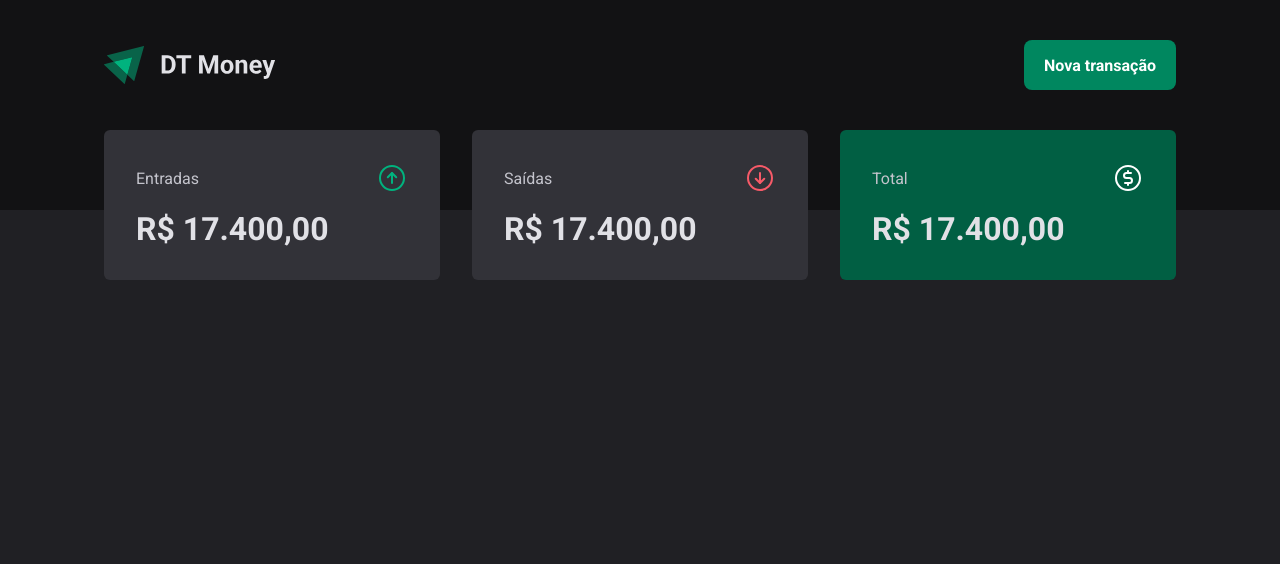
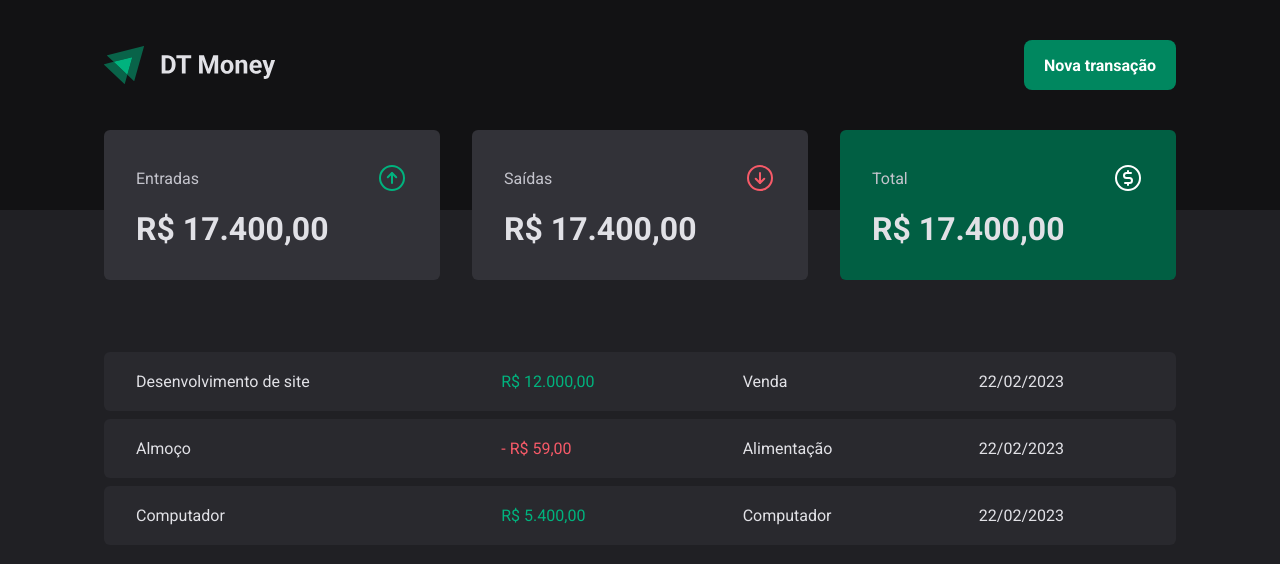
Before and after one commit to germanoricardi/rocketseat-ignite-003-dt-money, a React (Vite) app: page / in a window 1280 px wide. Shown: the top 564 px of the page. Built offline with nearby package versions, Linux system fonts and the light colour scheme.

Commit message:
Criado componente tabela de transações

```diff
--- a/src/pages/Transactions/index.tsx
+++ b/src/pages/Transactions/index.tsx
@@ -1,5 +1,6 @@
 import { Header } from "../../components/Header";
 import { Summary } from "../../components/Summary";
+import { PriceHighlight, TransactionsContainer, TransactionsTable } from "./styles";
 
 export function Transactions() {
   return (
@@ -7,6 +8,37 @@
       <Header />
 
       <Summary />
+
+      <TransactionsContainer>
+        <TransactionsTable>
+          <tbody>
+            <tr>
+              <td>Desenvolvimento de site</td>
+              <td>
+                <PriceHighlight variant="income">R$ 12.000,00</PriceHighlight>
+              </td>
+              <td>Venda</td>
+              <td>22/02/2023</td>
+            </tr>
+            <tr>
+              <td>Almoço</td>
+              <td>
+                <PriceHighlight variant="outcome">- R$ 59,00</PriceHighlight>
+              </td>
+              <td>Alimentação</td>
+              <td>22/02/2023</td>
+            </tr>
+            <tr>
+              <td>Computador</td>
+              <td>
+                <PriceHighlight variant="income">R$ 5.400,00</PriceHighlight>
+              </td>
+              <td>Computador</td>
+              <td>22/02/2023</td>
+            </tr>
+          </tbody>
+        </TransactionsTable>
+      </TransactionsContainer>
     </div>
   )
 }
--- a/src/pages/Transactions/styles.ts
+++ b/src/pages/Transactions/styles.ts
@@ -0,0 +1,37 @@
+import styled from "styled-components";
+
+export const TransactionsContainer = styled.main`
+  margin: 4rem auto 0;
+  max-width: 1120px;
+  padding: 0 1.5rem;
+  width: 100%;
+`;
+
+ export const TransactionsTable = styled.table`
+  width: 100%;
+  border-collapse: separate;
+  border-spacing: 0 0.5rem;
+
+  td {
+    background: ${props => props.theme["gray-700"]};
+    padding: 1.25rem 2rem;
+
+    &:first-child {
+      border-top-left-radius: 6px;
+      border-bottom-left-radius: 6px;
+    }
+
+    &:last-child {
+      border-top-right-radius: 6px;
+      border-bottom-right-radius: 6px;
+    }
+  }
+`;
+
+interface PriceHighlightProps {
+  variant: 'income' | 'outcome';
+}
+
+export const PriceHighlight = styled.span<PriceHighlightProps>`
+  color: ${props => props.variant == 'income' ? props.theme["green-300"] : props.theme["red-300"]};
+`;
```
